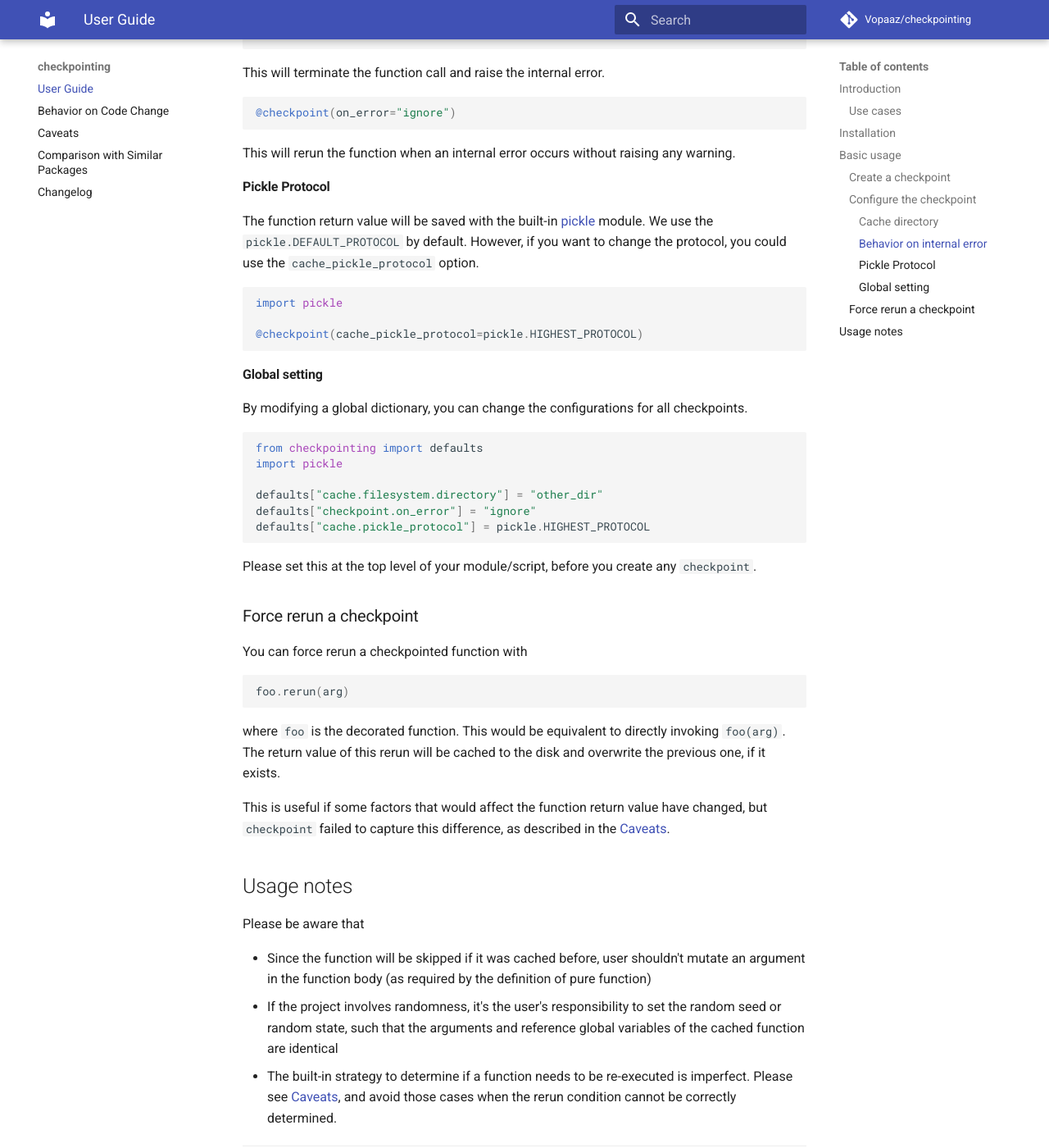
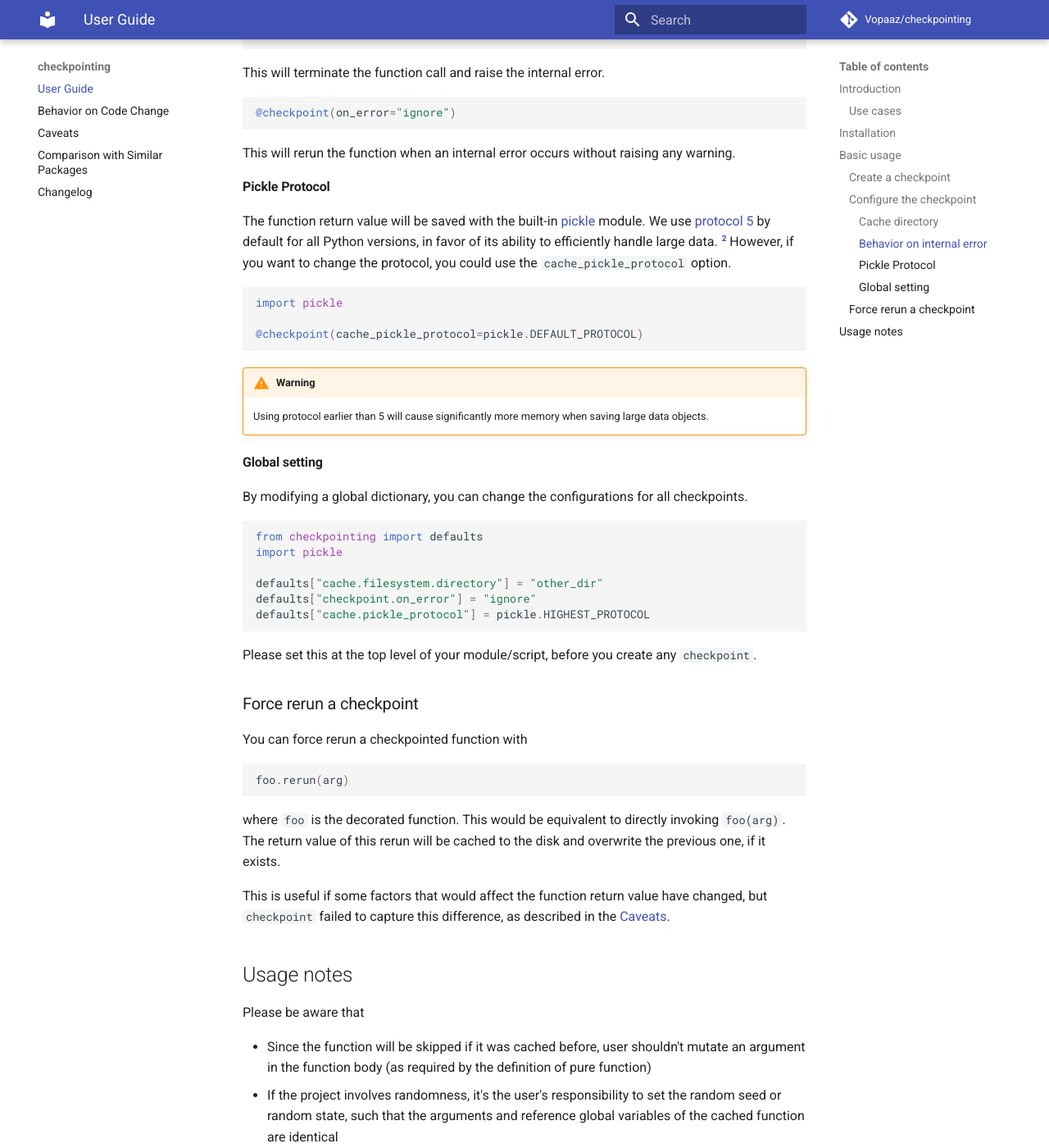
Before and after one commit to Vopaaz/checkpointing, an MkDocs documentation site: the page built from docs/index.md, in a window 1280 px wide and 1400 px high, scrolled down 2602 px. Shown: the whole window at 82% size. Built offline with MkDocs 1.6.1 and Material for MkDocs 9.7.7, drawn with Linux system fonts in a browser that asks for light colours; comment, search, counter and statistics services are not loaded; some of the changed text lies outside the part shown.

Commit message:
Add docs

````diff
--- a/docs/index.md
+++ b/docs/index.md
@@ -7,6 +7,15 @@
 `checkpointing` provides a decorator which allows you to cache the return value of a [pure function](https://en.wikipedia.org/wiki/Pure_function#Compiler_optimizations)[^1] on the disk.
 When the function is called later with the same arguments, it automatically skips the function execution,
 retrieves the cached value and return.
+
+
+[^1]: We take the alternative definition of the "pure function", meaning that it only has property 2:
+"the function has no side effects (no mutation of local static variables, non-local variables,
+mutable reference arguments or input/output streams)".
+We do allow the return value to vary due to changes in non-local variables and other factors,
+as it's often the case in project development.
+
+
 
 For example,
 
@@ -132,14 +141,22 @@
 #### Pickle Protocol
 
 The function return value will be saved with the built-in [pickle](https://docs.python.org/3/library/pickle.html) module.
-We use the `pickle.DEFAULT_PROTOCOL` by default.
+We use [protocol 5](https://peps.python.org/pep-0574/) by default for all Python versions,
+in favor of its ability to efficiently handle large data. [^2]
 However, if you want to change the protocol, you could use the `cache_pickle_protocol` option.
+
+[^2]: For Python 3.7, we use the backport [pickle5](https://pypi.org/project/pickle5/) package to support it.
 
 ```python
 import pickle
 
-@checkpoint(cache_pickle_protocol=pickle.HIGHEST_PROTOCOL)
+@checkpoint(cache_pickle_protocol=pickle.DEFAULT_PROTOCOL)
 ```
+
+!!! warning
+
+    Using protocol earlier than 5 will cause significantly more memory when saving large data objects.
+
 
 #### Global setting
 
@@ -183,11 +200,3 @@
 - The built-in strategy to determine if a function needs to be re-executed is imperfect.
   Please see [Caveats](caveats.md),
   and avoid those cases when the rerun condition cannot be correctly determined.
-
-
-
-[^1]: We take the alternative definition of the "pure function", meaning that it only has property 2:
-"the function has no side effects (no mutation of local static variables, non-local variables,
-mutable reference arguments or input/output streams)".
-We do allow the return value to vary due to changes in non-local variables and other factors,
-as it's often the case in project development.
````
